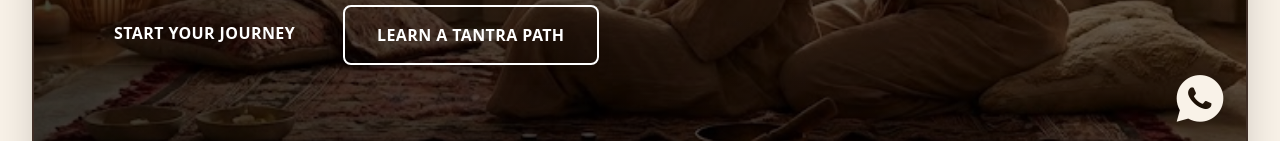
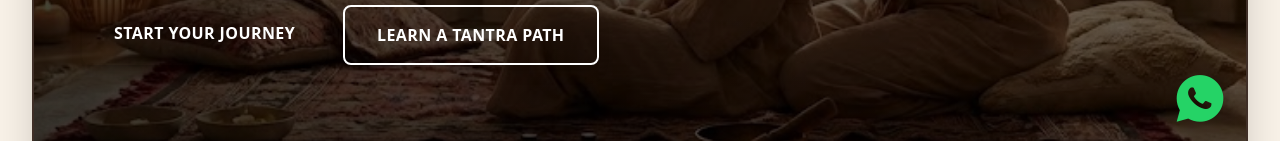
Before and after one commit to HarshalPatel1972/a1-tantra, a Next.js app: page / in a window 1280 px wide. Shown: the part 622-763 px from the top of the page. Built offline with nearby package versions, Linux system fonts and the light colour scheme; no server answers.

Commit message:
Add CSS with !important and visibility properties to show icon

```diff
--- a/components/CallMeButton.tsx
+++ b/components/CallMeButton.tsx
@@ -6,26 +6,28 @@ export default function CallMeButton() {
 
   return (
     <>
+      <style>{`
+        .whatsapp-button i {
+          font-size: 56px !important;
+          color: #25D366 !important;
+          opacity: 1 !important;
+          visibility: visible !important;
+          display: inline-block !important;
+          line-height: 1 !important;
+        }
+      `}</style>
+
       {/* Fixed WhatsApp Icon */}
       <div className="fixed bottom-6 right-6 z-50">
         <a
           href={whatsappUrl}
           target="_blank"
           rel="noopener noreferrer"
-          className="inline-flex items-center justify-center w-20 h-20 md:w-28 md:h-28 rounded-full transition-all duration-300 transform hover:scale-110 active:scale-95"
+          className="whatsapp-button inline-flex items-center justify-center w-20 h-20 md:w-28 md:h-28 rounded-full transition-all duration-300 transform hover:scale-110 active:scale-95"
           title="Chat with us on WhatsApp"
           aria-label="Open WhatsApp chat"
         >
-          <i
-            className="ri-whatsapp-fill"
-            style={{
-              fontSize: "56px",
-              color: "#25D366",
-              display: "flex",
-              alignItems: "center",
-              justifyContent: "center",
-            }}
-          ></i>
+          <i className="ri-whatsapp-fill"></i>
         </a>
       </div>
     </>
```
